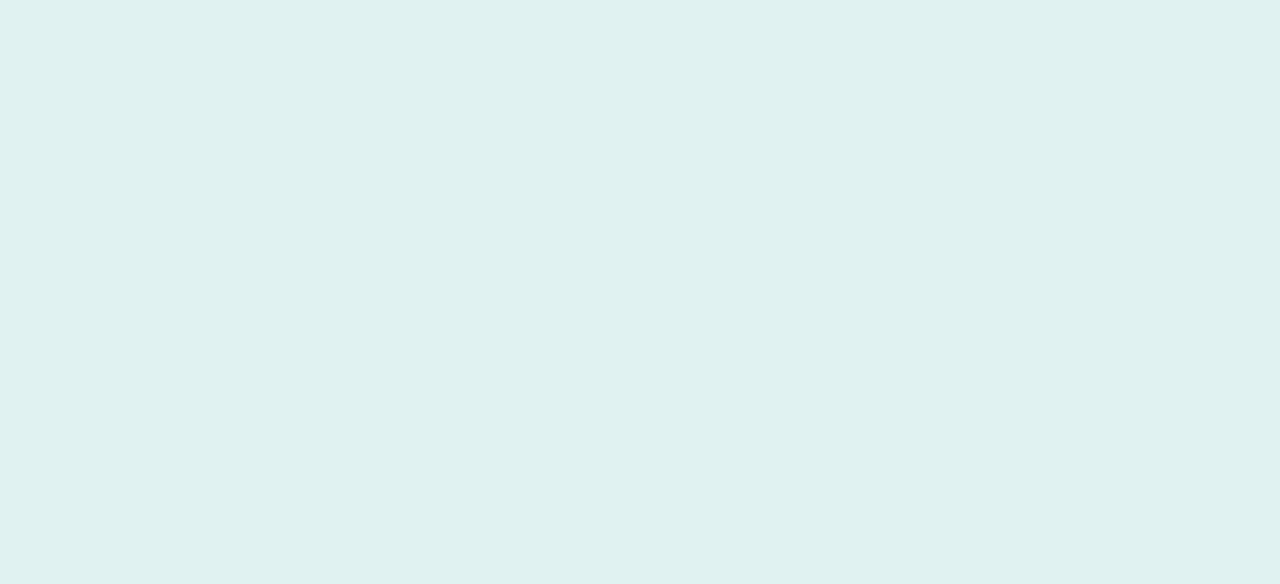
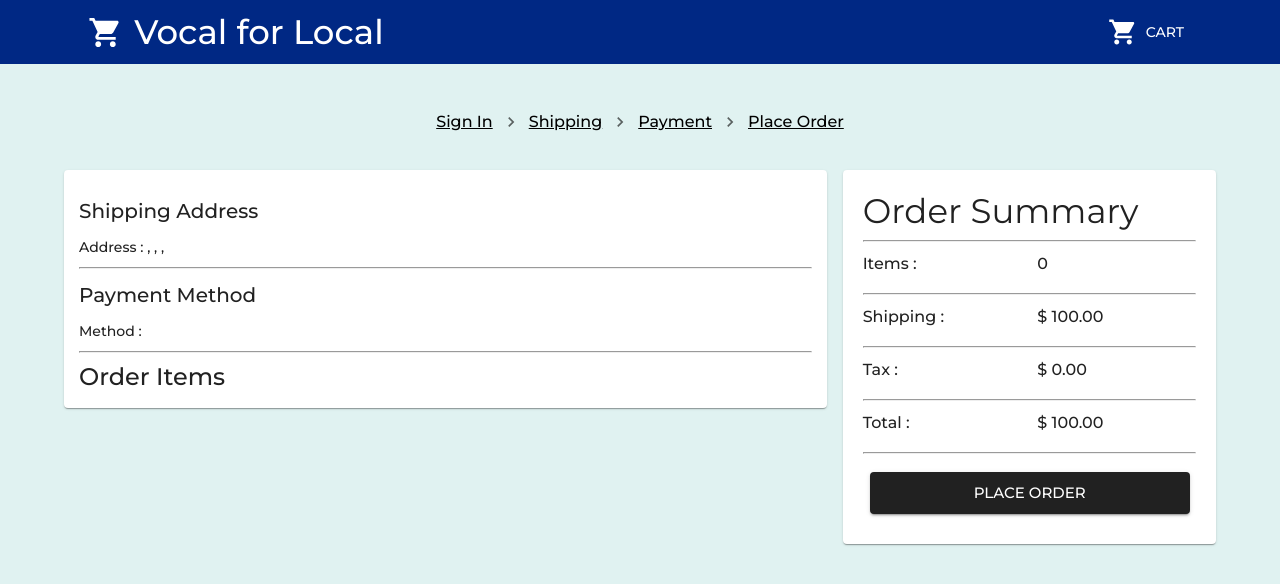
Before and after one commit to AtharvaK1708/VFL-v2.0.1, a React (Create React App) app in the folder frontend/: page /placeorder in a window 1280 px wide. Before the commit this address had no page. Shown: the top 584 px of the page. Built offline with nearby package versions, Linux system fonts and the light colour scheme.

Commit message:
completed order frontend

```diff
--- a/frontend/src/App.js
+++ b/frontend/src/App.js
@@ -10,6 +10,7 @@ import RegisterScreen from './layouts/RegisterScreen';
 import ProfileScreen from './layouts/ProfileScreen';
 import ShippingScreen from './layouts/ShippingScreen';
 import PaymentScreen from './layouts/PaymentScreen';
+import PlaceOrderScreen from './layouts/PlaceOrderScreen';
 
 const theme = createTheme({
   palette: {
@@ -48,6 +49,7 @@ const App = () => {
             <Route path="/profile" element={<ProfileScreen />} />
             <Route path="/shipping" element={<ShippingScreen />} />
             <Route path="/payment" element={<PaymentScreen />} />
+            <Route path="/placeorder" element={<PlaceOrderScreen />} />
           </Routes>
         </ThemeProvider>
       </Fragment>
--- a/frontend/src/components/CheckoutSteps.jsx
+++ b/frontend/src/components/CheckoutSteps.jsx
@@ -10,6 +10,7 @@ const CheckoutSteps = ({ step1, step2, step3, step4 }) => {
         display: 'flex',
         justifyContent: 'center',
         padding: '10px',
+        marginTop: '100px',
       }}
     >
       {step1 ? (
--- a/frontend/src/layouts/PaymentScreen.jsx
+++ b/frontend/src/layouts/PaymentScreen.jsx
@@ -1,4 +1,4 @@
-import React, { useState, useEffect } from 'react';
+import React, { useState } from 'react';
 import { Link, useNavigate } from 'react-router-dom';
 import { useDispatch, useSelector } from 'react-redux';
 import {
@@ -7,10 +7,8 @@ import {
   Typography,
   Avatar,
   Grid,
-  TextField,
   Button,
   FormControl,
-  FormLabel,
   RadioGroup,
   FormControlLabel,
   Radio,
@@ -20,13 +18,14 @@ import ArrowBackIcon from '@mui/icons-material/ArrowBack';
 import PaymentIcon from '@mui/icons-material/Payment';
 import CheckoutSteps from '../components/CheckoutSteps';
 import { savePaymentMethod } from '../actions/cartActions';
+import MainHeader from './MainHeader';
 
 const useStyles = makeStyles({
   mainPaper: {
-    height: '60vh',
+    height: '50vh',
     width: '30rem',
     margin: '50px auto',
-    padding: '30px',
+    padding: '50px',
   },
   checkoutSteps: {
     display: 'flex',
@@ -57,6 +56,7 @@ const PaymentScreen = () => {
 
   return (
     <div>
+      <MainHeader />
       <Container>
         <CheckoutSteps step1 step2 step3 />
         <Paper className={myClasses.mainPaper} elevation={0}>
@@ -74,8 +74,8 @@ const PaymentScreen = () => {
               Select a Payment Method
             </Typography>
 
-            <form onSubmit={submitHandler}>
-              <FormControl sx={{ textAlign: 'left' }} component="fieldset">
+            <form style={{ textAlign: 'left' }} onSubmit={submitHandler}>
+              <FormControl component="fieldset">
                 <RadioGroup
                   aria-label="payment-method"
                   defaultValue="PayPal"
@@ -101,22 +101,10 @@ const PaymentScreen = () => {
                 color="primary"
                 type="submit"
                 fullWidth
-                sx={{ marginTop: '30px' }}
+                sx={{ marginTop: '50px' }}
               >
                 Continue
               </Button>
-              <Link to="/cart" style={{ textDecoration: 'none' }}>
-                <Button
-                  variant="contained"
-                  size="large"
-                  color="primary"
-                  fullWidth
-                  sx={{ marginTop: '30px' }}
-                  endIcon={<ArrowBackIcon />}
-                >
-                  Back to cart
-                </Button>
-              </Link>
             </form>
           </Grid>
         </Paper>
--- /dev/null
+++ b/frontend/src/layouts/PlaceOrderScreen.jsx
@@ -0,0 +1,182 @@
+import React, { useState } from 'react';
+import { Link, useNavigate } from 'react-router-dom';
+import { useDispatch, useSelector } from 'react-redux';
+import {
+  Container,
+  Paper,
+  Typography,
+  Avatar,
+  Grid,
+  TextField,
+  Button,
+  Stack,
+  Item,
+} from '@mui/material';
+import { makeStyles } from '@mui/styles';
+import LocalShippingIcon from '@mui/icons-material/LocalShipping';
+import ArrowBackIcon from '@mui/icons-material/ArrowBack';
+import { saveShippingAddress } from '../actions/cartActions';
+import CheckoutSteps from '../components/CheckoutSteps';
+import MainHeader from './MainHeader';
+
+const useStyles = makeStyles({
+  mainPaper: {
+    height: '90vh',
+    width: '30rem',
+    margin: '20px auto',
+    padding: '20px',
+  },
+  checkoutSteps: {
+    display: 'flex',
+    justifyContent: 'center',
+  },
+});
+
+const PlaceOrderScreen = () => {
+  const placeOrderHandler = () => {
+    console.log('order placed');
+  };
+
+  const myClasses = useStyles();
+
+  const cart = useSelector((state) => state.cart);
+  const { shippingAddress, paymentMethod, cartItems } = cart;
+
+  // ! PRICES :
+
+  const addDecimals = (num) => {
+    return Math.round((num * 100) / 100).toFixed(2);
+  };
+
+  cart.itemsPrice = addDecimals(
+    cart.cartItems.reduce((acc, item) => acc + item.price * item.quantity, 0)
+  );
+
+  cart.shippingPrice = addDecimals(cart.cartItems > 100 ? 0 : 100);
+  cart.taxPrice = addDecimals(Number((0.15 * cart.itemsPrice).toFixed(2)));
+  cart.totalPrice = (
+    Number(cart.itemsPrice) +
+    Number(cart.shippingPrice) +
+    Number(cart.taxPrice)
+  ).toFixed(2);
+
+  return (
+    <div>
+      <MainHeader />
+      <Container>
+        <CheckoutSteps step1 step2 step3 step4 />
+        <Grid sx={{ marginTop: '10px' }} container spacing={2}>
+          <Grid item lg={8}>
+            <Paper sx={{ padding: '15px' }}>
+              <Typography sx={{ margin: '10px 0' }} variant="h6">
+                Shipping Address
+              </Typography>
+              <Typography variant="subtitle2">
+                Address : {shippingAddress.address}, {shippingAddress.city},{' '}
+                {shippingAddress.postalCode}, {shippingAddress.country}
+              </Typography>
+
+              <hr />
+              <Typography sx={{ margin: '10px 0' }} variant="h6">
+                Payment Method
+              </Typography>
+              <Typography variant="subtitle2">
+                Method : {paymentMethod}{' '}
+              </Typography>
+              <hr />
+              <Typography variant="h5">Order Items</Typography>
+              {cartItems.map((item) => (
+                <Grid
+                  sx={{ margin: '12px 0px' }}
+                  key={item.product}
+                  container
+                  spacing={2}
+                >
+                  <Grid item lg={1}>
+                    <Avatar
+                      sx={{ borderRadius: '0' }}
+                      alt="cartImage"
+                      src={item.image}
+                    />
+                  </Grid>
+                  <Grid item lg={6}>
+                    <Typography variant="subtitle1">{item.name}</Typography>
+                  </Grid>
+                  <Grid item lg={4}>
+                    <Typography variant="subtitle1">
+                      {item.quantity} X ${item.price} = ${' '}
+                      {item.quantity * item.price}{' '}
+                    </Typography>
+                  </Grid>
+                </Grid>
+              ))}
+            </Paper>
+          </Grid>
+          <Grid item lg={4}>
+            <Paper sx={{ padding: '20px' }}>
+              <Typography variant="h4" sx={{ fontWeight: '100' }}>
+                Order Summary
+              </Typography>
+              <hr />
+              <Grid sx={{ marginBottom: '15px' }} container spacing={2}>
+                <Grid item lg={6}>
+                  <Typography variant="subtitle1">Items : </Typography>
+                </Grid>
+                <Grid item lg={6}>
+                  <Typography variant="subtitle1">
+                    {cartItems.length}
+                  </Typography>
+                </Grid>
+              </Grid>
+              <hr />
+              <Grid sx={{ marginBottom: '15px' }} container spacing={2}>
+                <Grid item lg={6}>
+                  <Typography variant="subtitle1">Shipping :</Typography>
+                </Grid>
+                <Grid item lg={6}>
+                  <Typography variant="subtitle1">
+                    $ {cart.shippingPrice}
+                  </Typography>
+                </Grid>
+              </Grid>
+              <hr />
+              <Grid sx={{ marginBottom: '15px' }} container spacing={2}>
+                <Grid item lg={6}>
+                  <Typography variant="subtitle1">Tax : </Typography>
+                </Grid>
+                <Grid item lg={6}>
+                  <Typography variant="subtitle1">
+                    $ {cart.taxPrice}{' '}
+                  </Typography>
+                </Grid>
+              </Grid>
+              <hr />
+              <Grid sx={{ marginBottom: '15px' }} container spacing={2}>
+                <Grid item lg={6}>
+                  <Typography variant="subtitle1">Total : </Typography>
+                </Grid>
+                <Grid item lg={6}>
+                  <Typography variant="subtitle1">
+                    $ {cart.totalPrice}
+                  </Typography>
+                </Grid>
+              </Grid>
+              <hr />
+              <Button
+                variant="contained"
+                size="large"
+                sx={{ margin: '10px 7px', width: '20rem' }}
+                color="darkButton"
+                onClick={placeOrderHandler}
+              >
+                Place Order
+              </Button>
+            </Paper>
+          </Grid>
+        </Grid>
+      </Container>
+    </div>
+  );
+};
+
+export default PlaceOrderScreen;
--- a/frontend/src/layouts/ShippingScreen.jsx
+++ b/frontend/src/layouts/ShippingScreen.jsx
@@ -1,7 +1,6 @@
-import React, { useState, useEffect } from 'react';
+import React, { useState } from 'react';
 import { Link, useNavigate } from 'react-router-dom';
 import { useDispatch, useSelector } from 'react-redux';
-import { register } from '../actions/userActions';
 import {
   Container,
   Paper,
@@ -10,18 +9,17 @@ import {
   Grid,
   TextField,
   Button,
-  Alert,
-  AlertTitle,
 } from '@mui/material';
 import { makeStyles } from '@mui/styles';
 import LocalShippingIcon from '@mui/icons-material/LocalShipping';
 import ArrowBackIcon from '@mui/icons-material/ArrowBack';
 import { saveShippingAddress } from '../actions/cartActions';
 import CheckoutSteps from '../components/CheckoutSteps';
+import MainHeader from './MainHeader';
 
 const useStyles = makeStyles({
   mainPaper: {
-    height: '90vh',
+    height: '70vh',
     width: '30rem',
     margin: '20px auto',
     padding: '20px',
@@ -55,6 +53,7 @@ const ShippingScreen = () => {
 
   return (
     <div>
+      <MainHeader />
       <Container>
         <CheckoutSteps step1 step2 />
         <Paper className={myClasses.mainPaper} elevation={0}>
@@ -134,18 +133,6 @@ const ShippingScreen = () => {
               >
                 Continue
               </Button>
-              <Link to="/cart" style={{ textDecoration: 'none' }}>
-                <Button
-                  variant="contained"
-                  size="large"
-                  color="primary"
-                  fullWidth
-                  sx={{ marginTop: '30px' }}
-                  endIcon={<ArrowBackIcon />}
-                >
-                  Back to cart
-                </Button>
-              </Link>
             </form>
           </Grid>
         </Paper>
```
